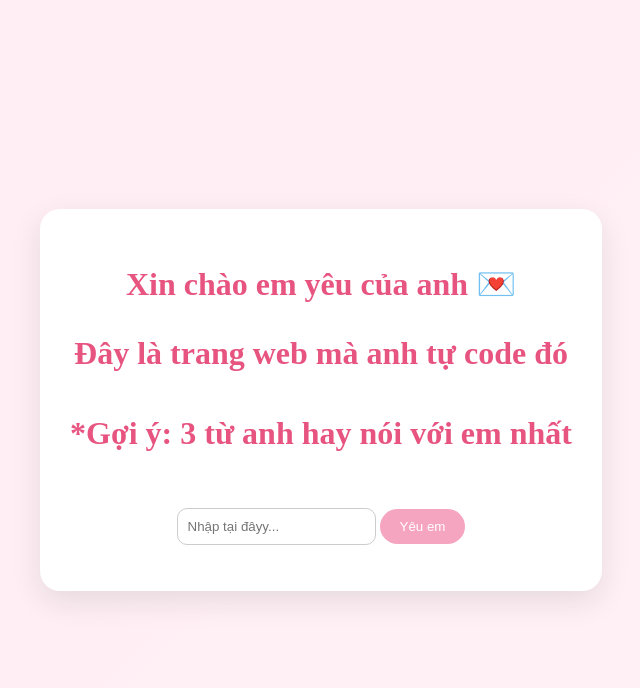
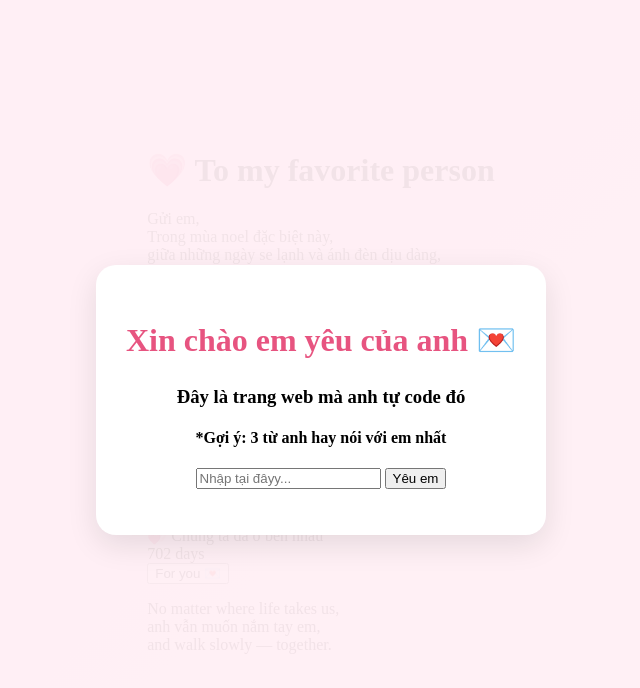
Before and after one commit to kingxpepe-dotcom/my-love-website, a plain HTML site: page index.html in a window 1280 px wide. Shown: the whole page, without its empty margins (319-959 px from the left). Drawn offline with Linux system fonts and the light colour scheme; a web font is replaced by a local one.

Commit message:
Update style.css

```diff
--- a/style.css
+++ b/style.css
@@ -36,21 +36,11 @@ body {
     box-shadow: 0 10px 30px rgba(0,0,0,0.1);
 }
 
-.lock-box h2 {
+.lock-box h2, h3 h4 {
     font-family: 'Parisienne';
     font-size: 32px;
     color: #e75480;
-}
-.lock-box h3 {
-    font-family: 'Parisienne';
-    font-size: 32px;
-    color: #e75480;
-}
-.lock-box h4 {
-    font-family: 'Parisienne';
-    font-size: 32px;
-    color: #e75480;
-}
+
 
 .lock-box input {
     padding: 10px;
```
